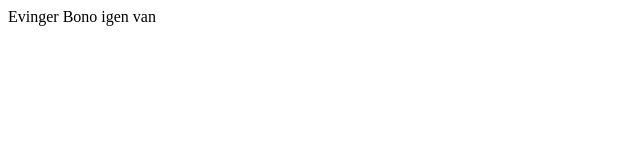
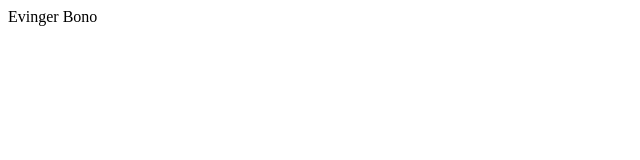
Before and after one commit to evingerbono/csapatmunka_web, a plain HTML site: page index.html in a window 1280 px wide. Shown: the full height of the page, 0-640 px from the left. Drawn offline with Linux system fonts and the light colour scheme.

Commit message:
egysszerre

```diff
--- a/index.html
+++ b/index.html
@@ -7,6 +7,6 @@
     <title>Document</title>
 </head>
 <body>
-    Evinger Bono igen van
+    Evinger Bono
 </body>
 </html>
```
